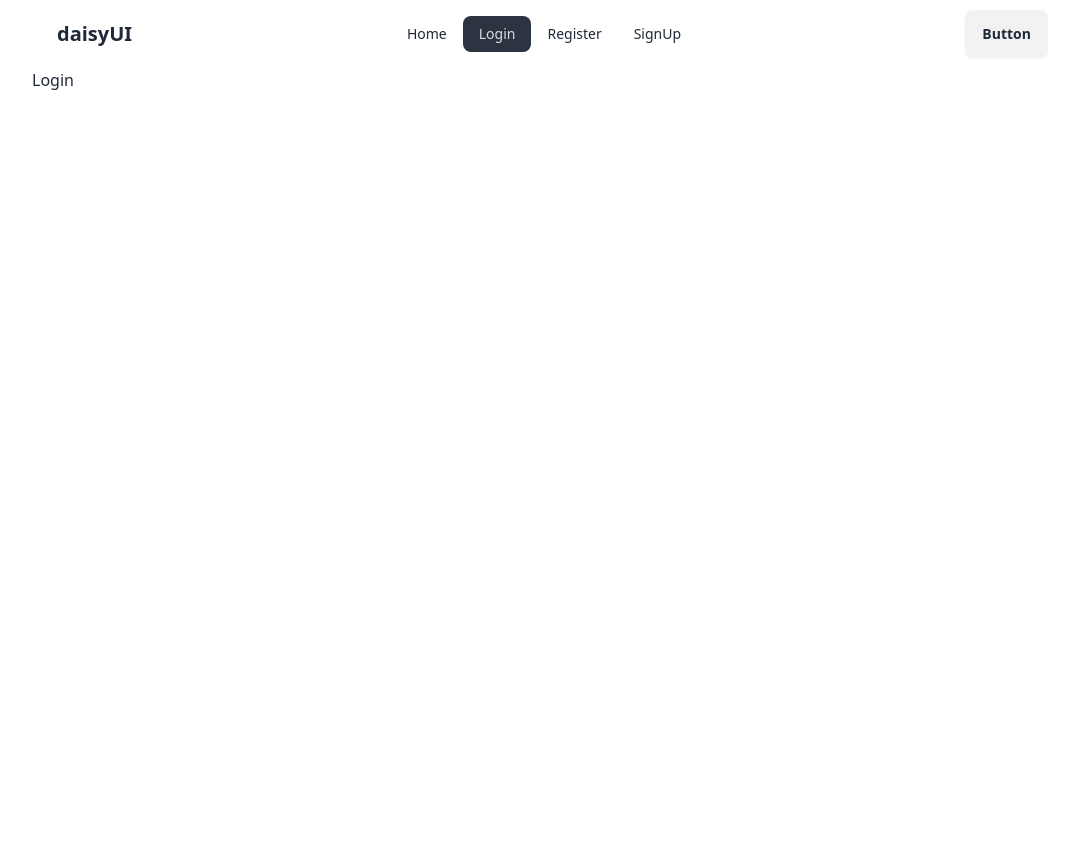
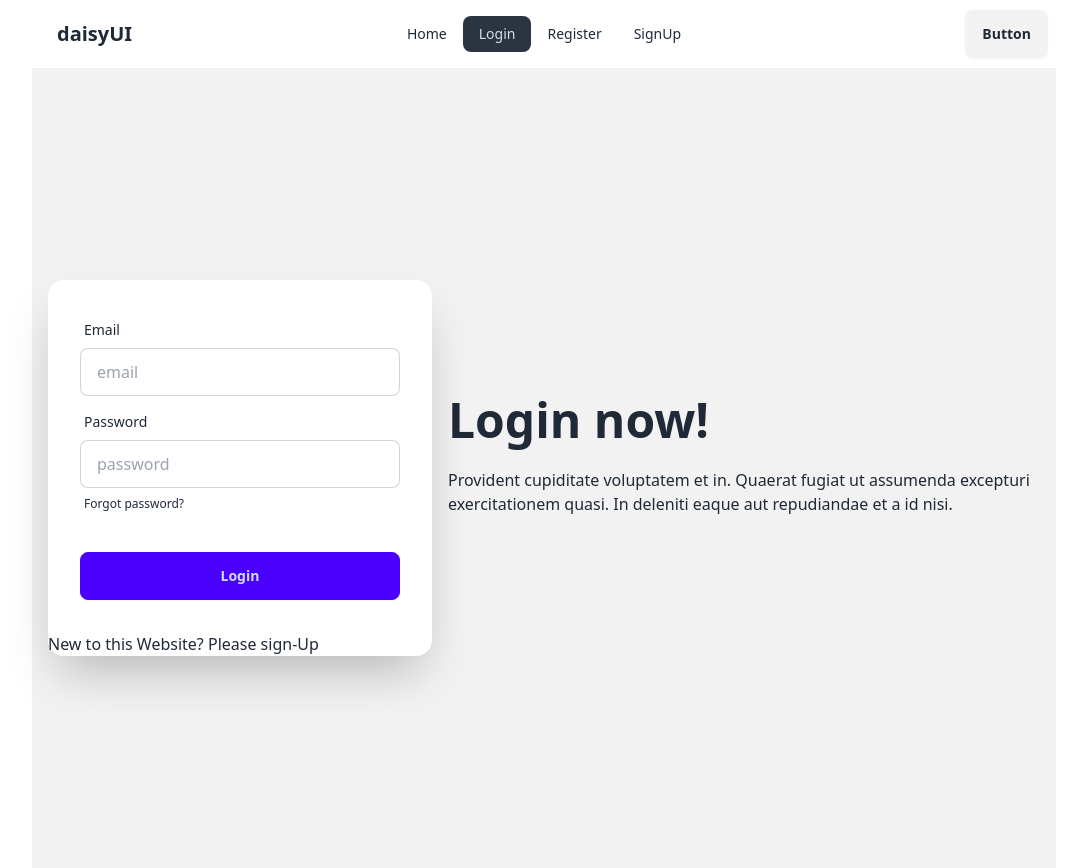
Before and after one commit to Abubokkor98/email-password-auth, a React (Vite) app: page /login in a window 1280 px wide. Shown: the whole page, without its empty margins (96-1183 px from the left). Before the commit the page ends 800 px from the top, so only its background shows below. Built offline with nearby package versions, Linux system fonts and the light colour scheme.

Commit message:
login user with email and password

```diff
--- a/src/Component/Login.jsx
+++ b/src/Component/Login.jsx
@@ -1,9 +1,88 @@
-import React from 'react'
+import { signInWithEmailAndPassword } from "firebase/auth";
+import React, { useState } from "react";
+import { auth } from "../firebase.init";
+import { Link } from "react-router-dom";
 
 export default function Login() {
+  const [errorMessage, setErrorMessage] = useState("");
+  const [success, setSuccess] = useState(false);
+
+  const handleLogin = (e) => {
+    e.preventDefault();
+    const email = e.target.email.value;
+    const password = e.target.password.value;
+    console.log(email, password);
+
+    // reset status
+    setErrorMessage("");
+    setSuccess(false);
+
+    // user login
+    signInWithEmailAndPassword(auth, email, password)
+      .then((result) => {
+        console.log(result.user);
+        setSuccess(true);
+      })
+      .catch((error) => {
+        console.log("ERROR", error.message);
+        setErrorMessage(error.message);
+      });
+  };
+
   return (
-    <div>
-        Login
+    <div className="hero bg-base-200 min-h-screen">
+      <div className="hero-content flex-col lg:flex-row-reverse">
+        <div className="text-center lg:text-left">
+          <h1 className="text-5xl font-bold">Login now!</h1>
+          <p className="py-6">
+            Provident cupiditate voluptatem et in. Quaerat fugiat ut assumenda
+            excepturi exercitationem quasi. In deleniti eaque aut repudiandae et
+            a id nisi.
+          </p>
+        </div>
+        <div className="card bg-base-100 w-full max-w-sm shrink-0 shadow-2xl">
+          <form onSubmit={handleLogin} className="card-body">
+            <div className="form-control">
+              <label className="label">
+                <span className="label-text">Email</span>
+              </label>
+              <input
+                type="email"
+                placeholder="email"
+                name="email"
+                className="input input-bordered"
+                required
+              />
+            </div>
+            <div className="form-control">
+              <label className="label">
+                <span className="label-text">Password</span>
+              </label>
+              <input
+                type="password"
+                name="password"
+                placeholder="password"
+                className="input input-bordered"
+                required
+              />
+              <label className="label">
+                <a href="#" className="label-text-alt link link-hover">
+                  Forgot password?
+                </a>
+              </label>
+            </div>
+            <div className="form-control mt-6">
+              <button className="btn btn-primary">Login</button>
+
+            </div>
+          </form>
+          {errorMessage && <p className="text-red-700">{errorMessage}</p>}
+              {success && (
+                <p className="text-green-700">User Login Successfully</p>
+              )}
+              <p>New to this Website? Please <Link to={'/sign-up'}>sign-Up</Link></p>
+        </div>
+      </div>
     </div>
-  )
+  );
 }
--- a/src/Component/SignUp.jsx
+++ b/src/Component/SignUp.jsx
@@ -2,6 +2,7 @@
 import React, { useState } from "react";
 import { auth } from "../firebase.init";
 import { FaEye, FaEyeSlash } from "react-icons/fa";
+import { Link } from "react-router-dom";
 
 export default function SignUp() {
   const [errorMessage, setErrorMessage] = useState("");
@@ -105,6 +106,7 @@
         </form>
         {errorMessage && <p className="text-red-700">{errorMessage}</p>}
         {success && <p className="text-green-700">Sign Up is successful</p>}
+        <p>Already have an account? Please <Link to={'/login'}>Login</Link></p>
       </div>
     </div>
   );
```
